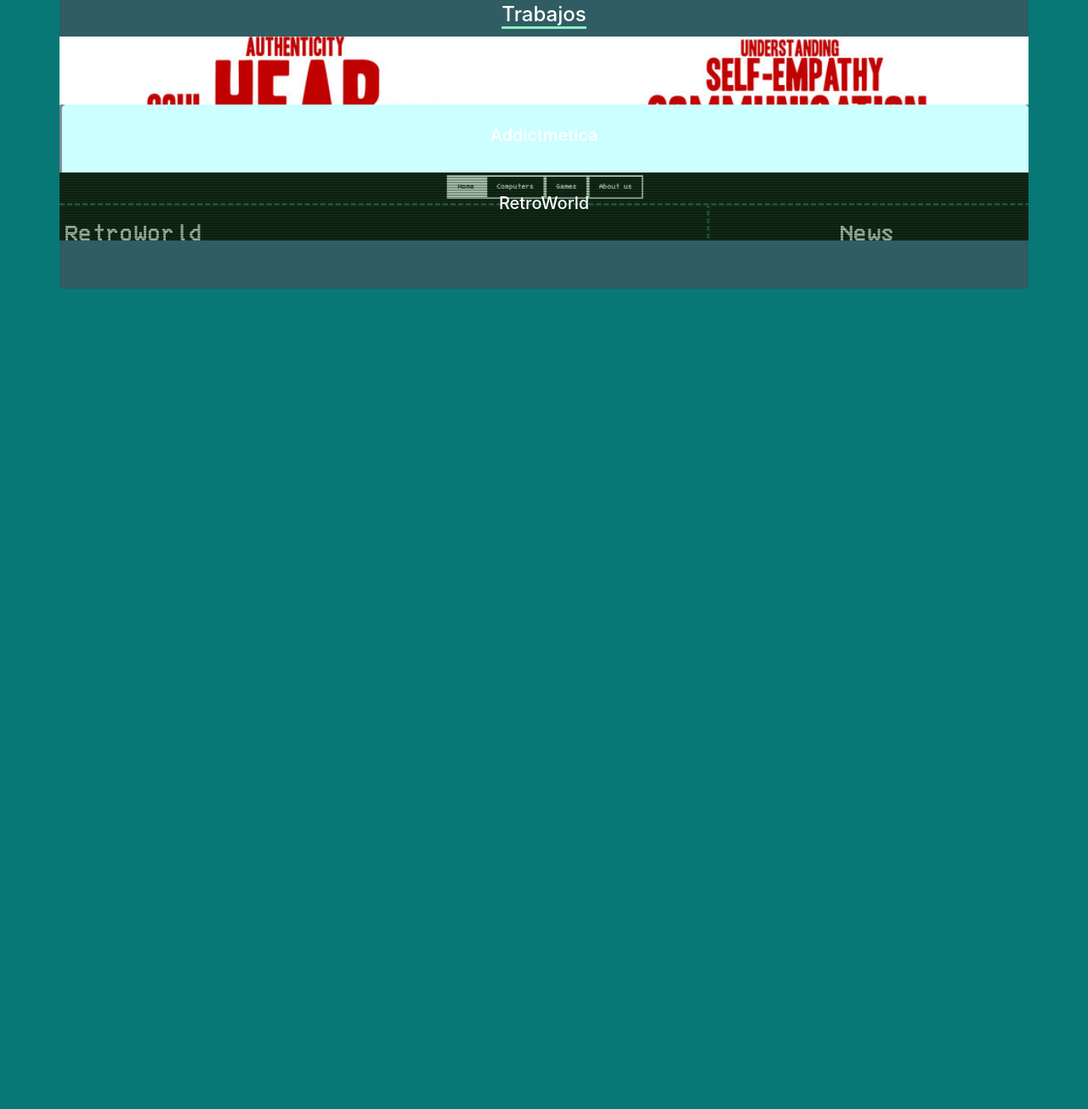
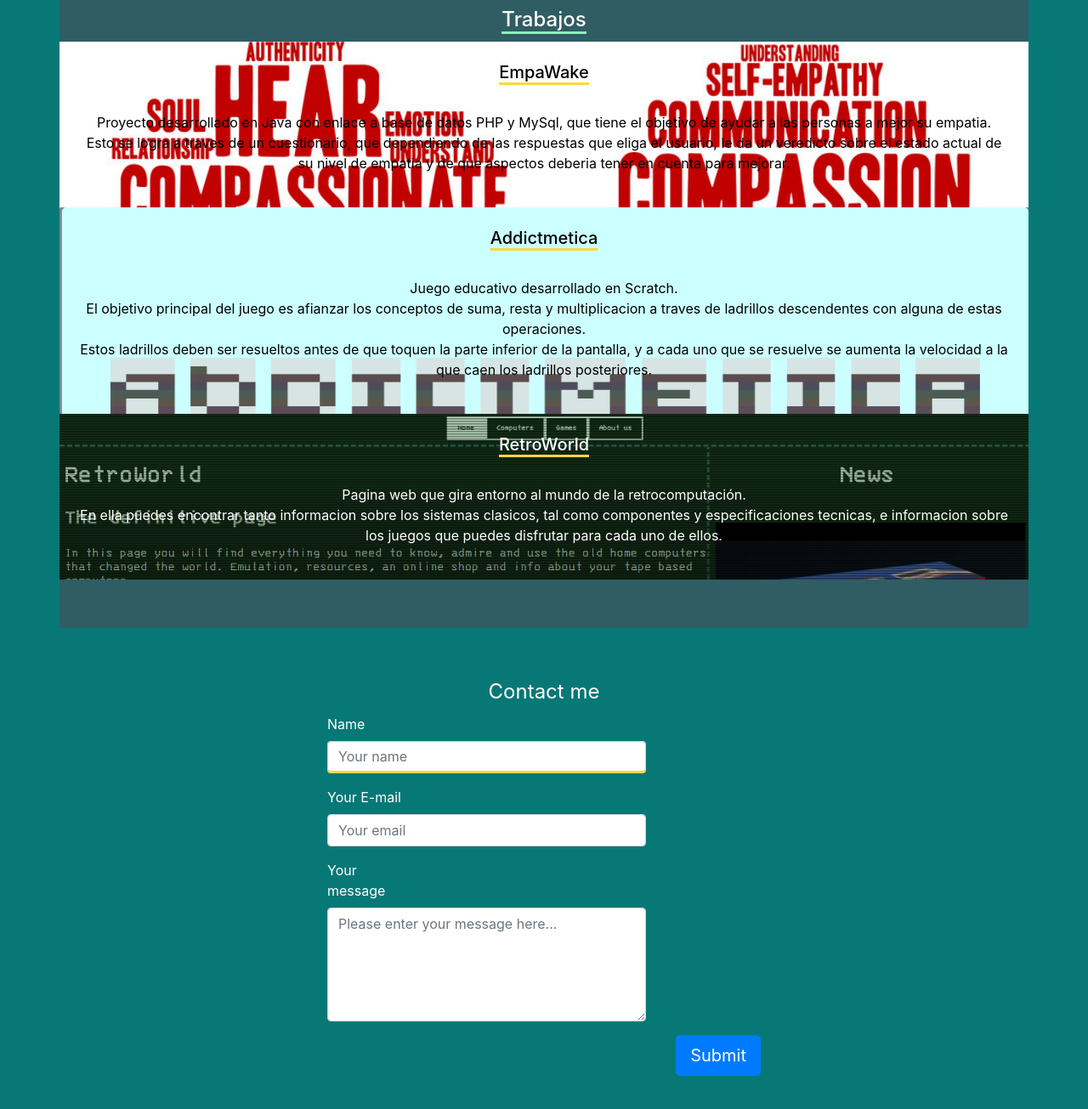
Before and after one commit to jimmosca/portfolioBootStrap, a plain HTML site: page index.html in a window 1280 px wide. Shown: the part 1083-2388 px from the top of the page at 85% size. Before the commit the page ends 1537 px from the top, so only its background shows below. Drawn offline with nearby package versions, Linux system fonts and the light colour scheme.

Commit message:
terminada seccion portfolio

```diff
--- a/css/master.css
+++ b/css/master.css
@@ -5,6 +5,9 @@
 }
 body{
   background-color: #077876;
+}
+h5{
+  border-bottom: solid 3px #fdd741;
 }
 #contenido{
   padding: 0;
@@ -56,12 +59,16 @@ body{
 }
 .retroworld{
 background-image: url("../img/retroworld.png");
+
 background-size: 100%;
 }
 .addictmetica{
 background-image: url("../img/addictmetica.png");
 background-size: 100%;
 }
+.addictmetica h5, .addictmetica p, .empawake h5, .empawake p{
+  color: black;
+}
 .empawake{
   background-image: url("../img/download.jpg");
   background-size: 100%;
--- a/index.html
+++ b/index.html
@@ -119,17 +119,64 @@
       <div class="col-12"></div>
 
       <div class=" p-4 col-12 col-md-6 col-lg-12 d-flex flex-column justify-content-center align-items-center empawake">
-        <h5>EmpaWake</h5>
+        <h5 class="text-center font-weight-bolder">EmpaWake</h5>
+        <p class="text-center font-weight-bolder"><br>Proyecto desarrollado en Java con enlace a base de datos PHP y MySql, que tiene el objetivo de ayudar a las personas a mejor su empatia.<br>
+        Esto se logra a traves de un cuestionario, que dependiendo de las respuestas que eliga el usuario, le da un veredicto sobre el estado actual de su nivel de empatia
+        y de que aspectos deberia tener en cuenta para mejorar.</p>
       </div>
       <div class=" p-4 col-12 col-md-6 col-lg-12 d-flex flex-column justify-content-center align-items-center addictmetica">
-        <h5>Addictmetica</h5>
+        <h5 class="text-center font-weight-bolder">Addictmetica</h5>
+        <p class="text-center font-weight-bolder"><br>Juego educativo desarrollado en Scratch.<br>
+        El objetivo principal del juego es afianzar los conceptos de suma, resta y multiplicacion a traves de ladrillos descendentes con alguna de estas operaciones.<br>
+        Estos ladrillos deben ser resueltos antes de que toquen la parte inferior de la pantalla, y a cada uno que se resuelve se aumenta la velocidad a la que caen los ladrillos posteriores. </p>
       </div>
       <div class=" p-4 col-12 d-flex flex-column justify-content-center align-items-center retroworld">
-        <h5>RetroWorld</h5>
+        <h5 class="text-center font-weight-bolder">RetroWorld</h5>
+        <p class="text-center font-weight-bolder"><br>Pagina web que gira entorno al mundo de la retrocomputación.<br>
+        En ella puedes encontrar tanto informacion sobre los sistemas clasicos, tal como componentes y especificaciones tecnicas, e informacion sobre los juegos que puedes disfrutar para cada uno de ellos.</p>
       </div>
     </div>
-    <div class="row" id = "contact">
+    <div class="row justify-content-center  align-items-center w-100" id = "contact">
+      <div class="col-md-6 col-md-offset-3">
+              <div class="well well-sm">
+                <form class="form-horizontal" action="" method="post">
+                <fieldset>
+                  <legend class="text-center">Contact me</legend>
 
+
+                  <div class="form-group">
+                    <label class="col-md-3 control-label" for="name">Name</label>
+                    <div class="col-md-9">
+                      <input id="name" name="name" type="text" placeholder="Your name" class="form-control">
+                    </div>
+                  </div>
+
+
+                  <div class="form-group">
+                    <label class="col-md-3 control-label" for="email">Your E-mail</label>
+                    <div class="col-md-9">
+                      <input id="email" name="email" type="text" placeholder="Your email" class="form-control">
+                    </div>
+                  </div>
+
+
+                  <div class="form-group">
+                    <label class="col-md-3 control-label" for="message">Your message</label>
+                    <div class="col-md-9">
+                      <textarea class="form-control" id="message" name="message" placeholder="Please enter your message here..." rows="5"></textarea>
+                    </div>
+                  </div>
+
+
+                  <div class="form-group">
+                    <div class="col-md-12 text-right">
+                      <button type="submit" class="btn btn-primary btn-lg">Submit</button>
+                    </div>
+                  </div>
+                </fieldset>
+                </form>
+              </div>
+            </div>
     </div>
 
   </div>
```
